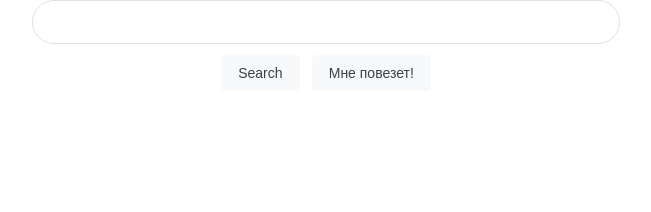
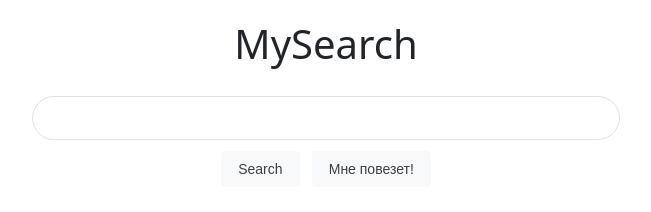
Before and after one commit to veritasdol/MySearch, a plain HTML site: page index.html in a window 1280 px wide. Shown: the whole page, without its empty margins (314-965 px from the left). Drawn offline with nearby package versions, Linux system fonts and the light colour scheme.

Commit message:
add header

```diff
--- a/content/css/style.css
+++ b/content/css/style.css
@@ -74,3 +74,7 @@
 .fw-bold a:hover {
     text-decoration: underline;
 }
+h1 {
+    text-align: center;
+    padding: 20px;
+}
--- a/index.html
+++ b/index.html
@@ -8,6 +8,7 @@
     </head>
     <body>
         <div class="content">
+            <h1>MySearch</h1>
             <form class="search" id="form">
                 <div class="input_div">
                     <input type="text" name="q" class="input" id="text">
```
